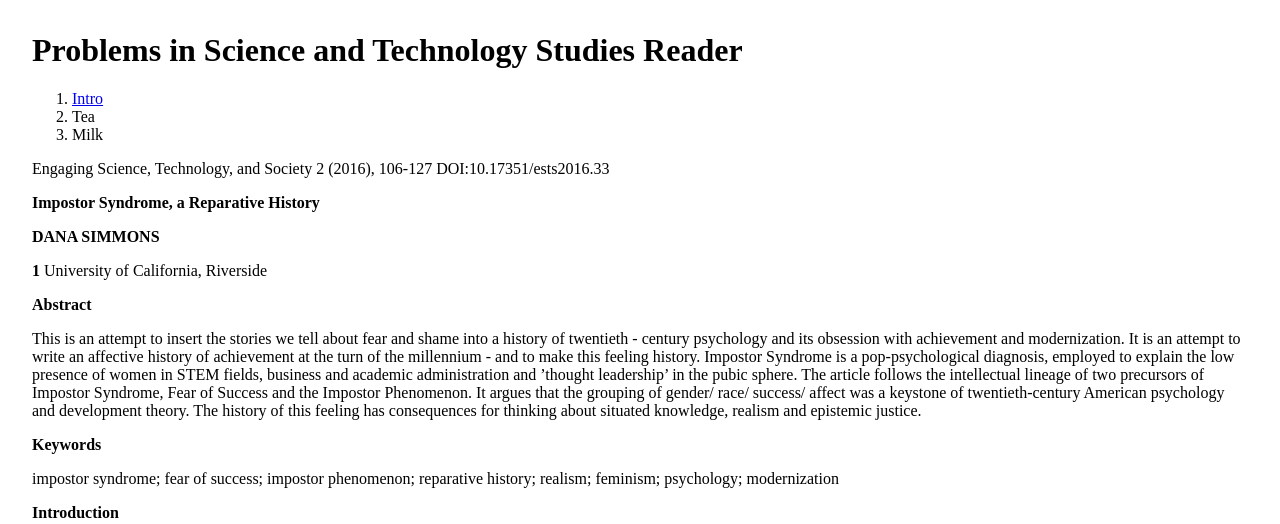
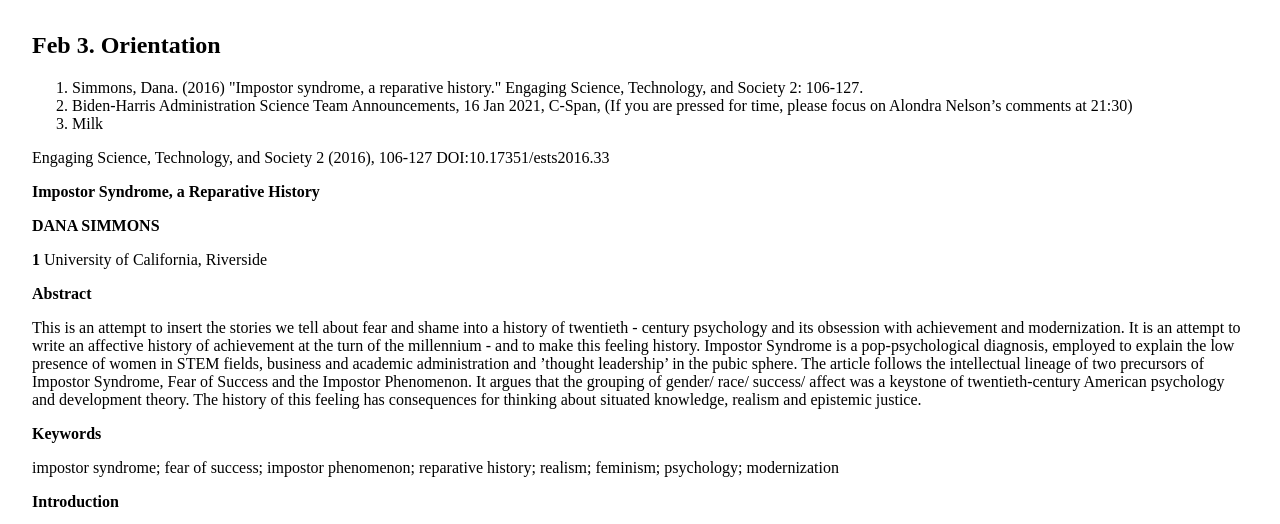
Before and after one commit to streamofstream/Reader, a plain HTML site: page index.html in a window 1280 px wide. Shown: the top 524 px of the page. Drawn offline with Linux system fonts and the light colour scheme.

Commit message:
edits in lists

```diff
--- a/index.html
+++ b/index.html
@@ -36,11 +36,11 @@ function includeHTML() {
 </script>
 <body>
 
-  <h1>Problems in Science and Technology Studies Reader</h1>
-
+  <h2>Feb 3. Orientation</h2>
 <ol>
-  <li><a href="#Anchorname">Intro</a></li>
-  <li>Tea</li>
+  <li>Simmons, Dana. (2016) "Impostor syndrome, a reparative history." Engaging Science,
+Technology, and Society 2: 106-127.</li>
+  <li>Biden-Harris Administration Science Team Announcements, 16 Jan 2021, C-Span, (If you are pressed for time, please focus on Alondra Nelson’s comments at 21:30)</li>
   <li>Milk</li>
 </ol>
 <div w3-include-html="Intro/Impostor.html"></div>
```
